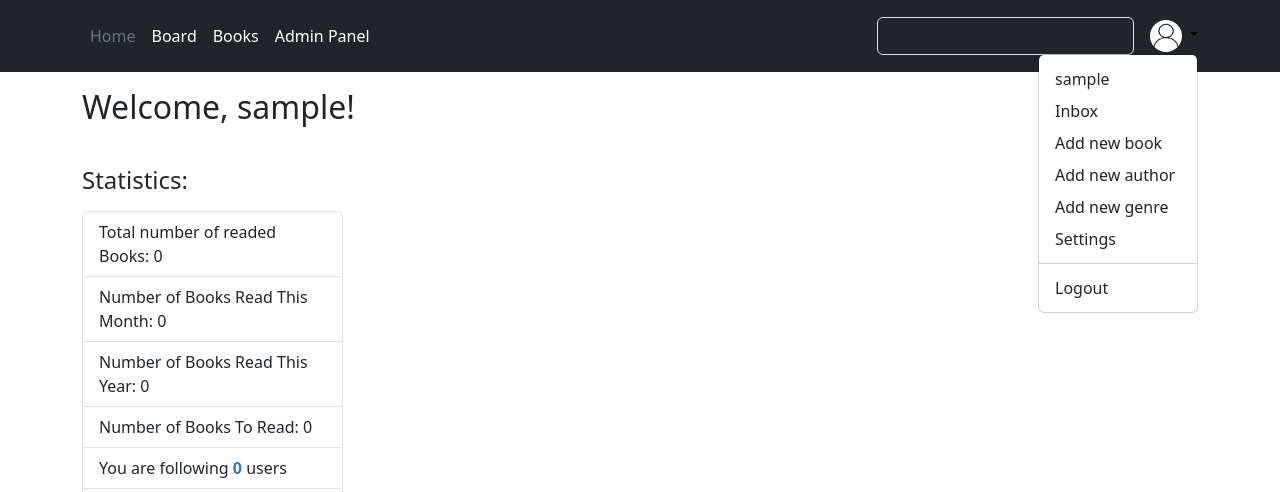
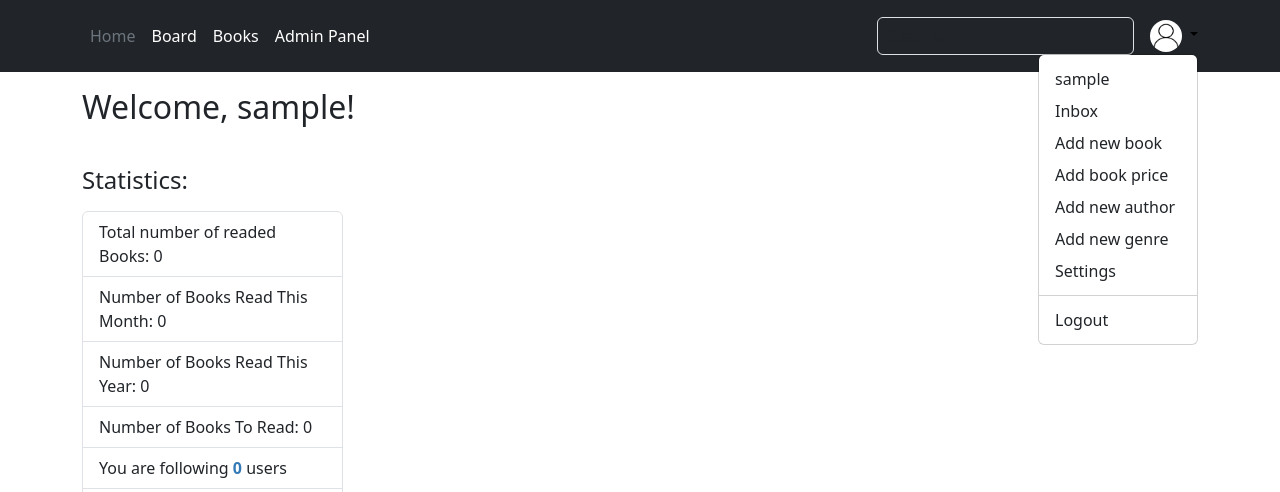
Before and after one commit to kronek1122/Bookshelf_ecommerce, a Django app: page /mybook/profile/ in a window 1280 px wide, after a click that opens the changed part. Shown: the top 492 px of the page. Run offline with Django 4.2, Linux system fonts and the light colour scheme; the visitor is signed in with stand-in values (Sample User, id 1); some libraries are stand-ins or nearby versions.

Commit message:
add "Add book price" button

```diff
--- a/templates/base.html
+++ b/templates/base.html
@@ -49,6 +49,7 @@
                   <li><a class="dropdown-item" href="/messages">Inbox</a></li>
                   {% if user.is_staff %}
                   <li><a class="dropdown-item" href="/mybook/create_book">Add new book</a></li>
+                  <li><a class="dropdown-item" href="/bookshop/create_book">Add book price</a></li>
                   <li><a class="dropdown-item" href="/mybook/create_author">Add new author</a></li>
                   <li><a class="dropdown-item" href="/mybook/create_genre">Add new genre</a></li>
                   {% endif %}
```
